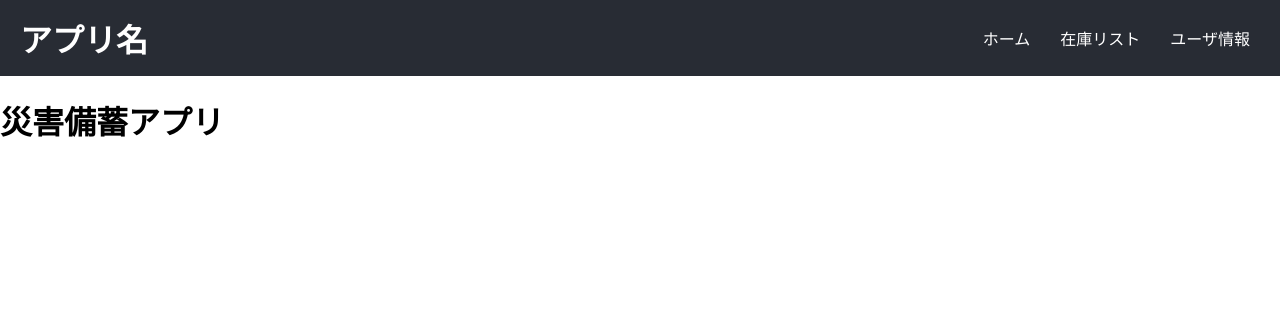
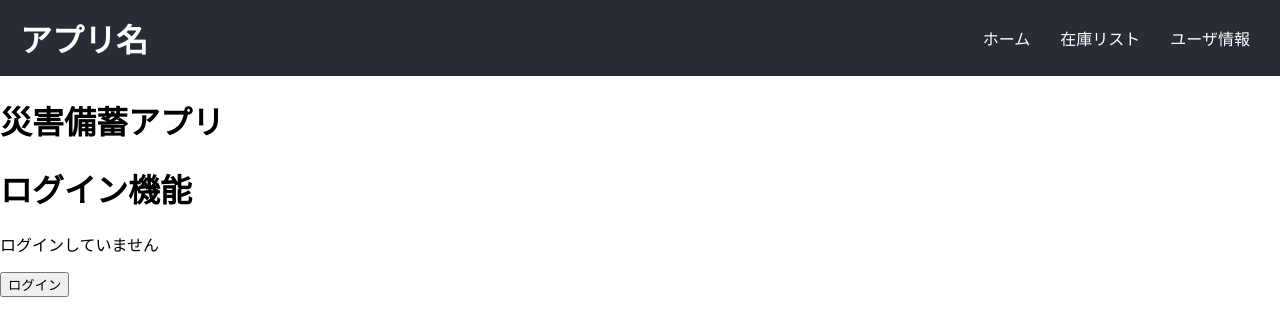
Before and after one commit to AE-1-Summer-Short-Internship2024/team4, a React (Create React App) app: page /Login in a window 1280 px wide. Shown: the top 336 px of the page. Built offline with nearby package versions, Linux system fonts and the light colour scheme; no server answers.

Commit message:
add_login

```diff
--- a/src/App.js
+++ b/src/App.js
@@ -2,6 +2,9 @@
 import React, { useEffect, useState } from 'react';
 import Header from './Header/Header';
 import Product from './compoents/main/Product';
+import AuthComponent from './compoents/Login/components/AuthComponent';
+import Login_app from './compoents/Login/Login_app';
+
 import {
   BrowserRouter as Router,
   Routes,
@@ -22,7 +25,7 @@ function App() {
         <Routes>
           {/* path：/home　でProductコンポネントに飛ばす。 */}
           <Route path="/home" element={<Product />} />
-
+          <Route path="/Login" element={<Login_app />} />
 
         </Routes>
       </div>
--- /dev/null
+++ b/src/compoents/Login/Login_app.js
@@ -0,0 +1,13 @@
+import React from 'react';
+import AuthComponent from './components/AuthComponent'; // AuthComponentをインポート
+
+const App = () => {
+  return (
+    <div>
+      <h1>ログイン機能</h1>
+      <AuthComponent />
+    </div>
+  );
+};
+
+export default App;
--- /dev/null
+++ b/src/compoents/Login/components/AuthComponent.js
@@ -0,0 +1,66 @@
+import React, { useState, useEffect } from 'react';
+import { signInWithPopup, signOut } from "firebase/auth";
+import { auth, googleProvider } from "../firebase";
+
+
+const AuthComponent = () => {
+  const [user, setUser] = useState(null); // ログイン状態
+
+  // ログイン状態の監視
+  useEffect(() => {
+    const unsubscribe = auth.onAuthStateChanged((authUser) => {
+      if (authUser) {
+        // ログインしている場合
+        setUser(authUser);
+      } else {
+        // ログアウトしている場合
+        setUser(null);
+      }
+    });
+
+    // アンマウント時に監視解除
+    return () => {
+      unsubscribe();
+    };
+  }, []);
+
+  // ログイン
+  const handleSignIn = async () => {
+    try {
+      // Googleログインポップアップを表示
+      const result = await signInWithPopup(auth, googleProvider);
+      // ログイン成功時の処理
+      console.log('ログイン成功', result.user);
+    } catch (error) {
+      // エラーハンドリング
+      console.error('ログインエラー', error);
+    }
+  };
+
+  // ログアウト
+  const handleSignOut = async () => {
+    try {
+      await signOut(auth);
+    } catch (error) {
+      console.error('ログアウトエラー:', error);
+    }
+  };
+
+  return (
+    <div>
+      {user ? (
+        <div>
+          <p>ログインユーザー: {user.displayName}</p>
+          <button onClick={handleSignOut}>ログアウト</button>
+        </div>
+      ) : (
+        <div>
+          <p>ログインしていません</p>
+          <button onClick={handleSignIn}>ログイン</button>
+        </div>
+      )}
+    </div>
+  );
+};
+
+export default AuthComponent;
--- /dev/null
+++ b/src/compoents/Login/firebase.js
@@ -0,0 +1,19 @@
+import { initializeApp } from "firebase/app";
+import { getAuth, GoogleAuthProvider } from "firebase/auth";
+
+const firebaseConfig = {
+  apiKey: process.env.REACT_APP_FIRE_API_KEY,
+  authDomain: process.env.REACT_APP_FIRE_AUTH_DOMAIN,
+  projectId: process.env.REACT_APP_FIRE_PROJECT_ID,
+  storageBucket: process.env.REACT_APP_FIRE_STORAGE_BUCKET,
+  messagingSenderId: process.env.REACT_APP_FIRE_MESSAGING_SENDER_ID,
+  appId: process.env.REACT_APP_FIRE_APP_ID,
+  measurementId: process.env.REACT_APP_FIRE_MEASUREMENT_ID
+};
+
+const firebaseApp = initializeApp(firebaseConfig);
+
+const auth = getAuth(firebaseApp);
+const googleProvider = new GoogleAuthProvider();
+
+export { auth, googleProvider };
```
Also changed, not shown: 1 other file (tests, documents, lock files or other folders).
